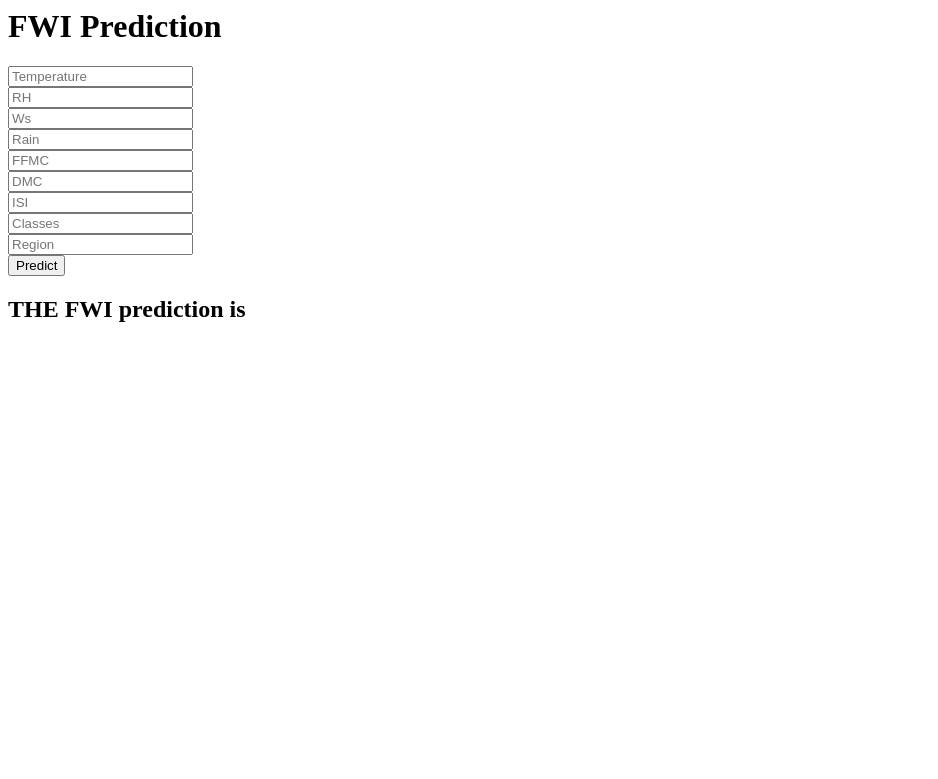
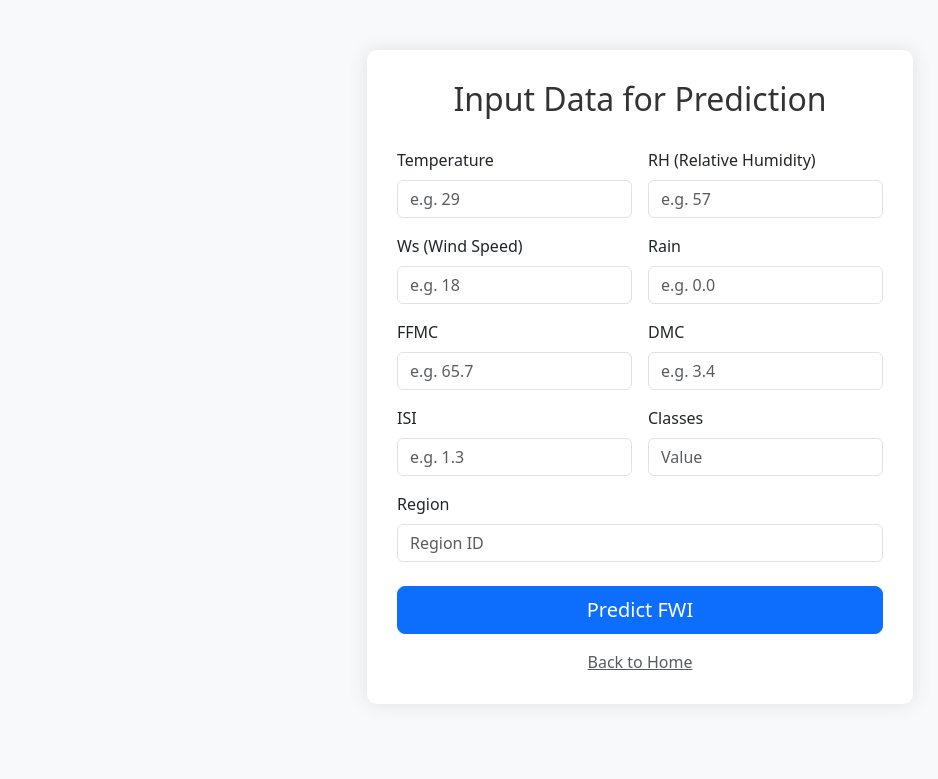
Before and after one commit to SUBHRANILGHOSH07/ALGERIAN-FOREST-FIRES, a Flask app: page /predictdata in a window 1280 px wide. Shown: the top 779 px of the page, without its empty margins (0-938 px from the left). Run offline with Flask 3, Linux system fonts and the light colour scheme; parts of the project's set-up code (start-up, migrations or seed data) failed here and were passed over.

Commit message:
Add files via upload

```diff
--- a/ALGERIAN FOREST FIRES/Ridge,Lasso Regression/application.py
+++ b/ALGERIAN FOREST FIRES/Ridge,Lasso Regression/application.py
@@ -1,25 +1,25 @@
 import pickle
-from flask import Flask,request,jsonify,render_template
+from flask import Flask, request, jsonify, render_template
 import numpy as np
 import pandas as pd
 from sklearn.preprocessing import StandardScaler
 
 application = Flask(__name__)
-app=application
+app = application
 
-
-ridge_model=pickle.load(open('ridge.pkl','rb'))
-standard_scaler=pickle.load(open('scaler.pkl','rb'))
-
+# Load models
+ridge_model = pickle.load(open('ridge.pkl', 'rb'))
+standard_scaler = pickle.load(open('scaler.pkl', 'rb'))
 
 @app.route('/')
 def index():
     return render_template('index.html')
 
-@app.route('/predictdata',methods=['GET','POST'])
+@app.route('/predictdata', methods=['GET', 'POST'])
 def predict_datapoint():
-    if request.method=='POST':
-        Temperature=float(request.form.get('Temperature'))
+    if request.method == 'POST':
+
+        Temperature = float(request.form.get('Temperature'))
         RH = float(request.form.get('RH'))
         Ws = float(request.form.get('Ws'))
         Rain = float(request.form.get('Rain'))
@@ -29,14 +29,14 @@ def predict_datapoint():
         Classes = float(request.form.get('Classes'))
         Region = float(request.form.get('Region'))
 
-        new_data_scaled=standard_scaler.transform([[Temperature,RH,Ws,Rain,FFMC,DMC,ISI,Classes,Region]])
-        result=ridge_model.predict(new_data_scaled)
 
-        return render_template('home.html',result=result[0])
+        new_data_scaled = standard_scaler.transform([[Temperature, RH, Ws, Rain, FFMC, DMC, ISI, Classes, Region]])
+        result = ridge_model.predict(new_data_scaled)
+
+        return render_template('home.html', result=result[0])
 
     else:
         return render_template('home.html')
 
-
-if __name__=="__main__":
+if __name__ == "__main__":
     app.run(host="0.0.0.0")
--- a/ALGERIAN FOREST FIRES/Ridge,Lasso Regression/templates/home.html
+++ b/ALGERIAN FOREST FIRES/Ridge,Lasso Regression/templates/home.html
@@ -1,26 +1,105 @@
-<html>
+<!DOCTYPE html>
+<html lang="en">
+<head>
+    <meta charset="UTF-8">
+    <meta name="viewport" content="width=device-width, initial-scale=1.0">
+    <title>Predict FWI</title>
+    <link href="https://cdn.jsdelivr.net/npm/bootstrap@5.3.0/dist/css/bootstrap.min.css" rel="stylesheet">
+    <style>
+        body {
+            background-color: #f8f9fa;
+        }
+        .form-container {
+            background: white;
+            padding: 30px;
+            border-radius: 10px;
+            box-shadow: 0 0 20px rgba(0,0,0,0.1);
+            margin-top: 50px;
+            margin-bottom: 50px;
+        }
+        .form-header {
+            text-align: center;
+            margin-bottom: 30px;
+            color: #333;
+        }
+        .result-box {
+            background-color: #d4edda;
+            color: #155724;
+            padding: 15px;
+            border-radius: 5px;
+            text-align: center;
+            margin-top: 20px;
+            border: 1px solid #c3e6cb;
+        }
+    </style>
+</head>
 <body>
-    <div class="login">
-       <h1>FWI Prediction</h1>
 
-        <!-- Main Input For Receiving Query to our ML -->
-       <form action="{{ url_for('predict_datapoint')}}" method="post">
-         <input type="text" name="Temperature" placeholder="Temperature" required="required" /><br>
-           <input type="text" name="RH" placeholder="RH" required="required" /><br>
-           <input type="text" name="Ws" placeholder="Ws" required="required" /><br>
-           <input type="text" name="Rain" placeholder="Rain" required="required" /><br>
-           <input type="text" name="FFMC" placeholder="FFMC" required="required" /><br>
-           <input type="text" name="DMC" placeholder="DMC" required="required" /><br>
-           <input type="text" name="ISI" placeholder="ISI" required="required" /><br>
-           <input type="text" name="Classes" placeholder="Classes" required="required" /><br>
-           <input type="text" name="Region" placeholder="Region" required="required" /><br>
+<div class="container">
+    <div class="row justify-content-center">
+        <div class="col-md-8 col-lg-6">
+            <div class="form-container">
+                <h2 class="form-header">Input Data for Prediction</h2>
 
+                <form action="{{ url_for('predict_datapoint')}}" method="post">
+                    <div class="row g-3">
+                        <div class="col-md-6">
+                            <label class="form-label">Temperature</label>
+                            <input type="number" step="any" class="form-control" name="Temperature" placeholder="e.g. 29" required>
+                        </div>
+                        <div class="col-md-6">
+                            <label class="form-label">RH (Relative Humidity)</label>
+                            <input type="number" step="any" class="form-control" name="RH" placeholder="e.g. 57" required>
+                        </div>
+                        <div class="col-md-6">
+                            <label class="form-label">Ws (Wind Speed)</label>
+                            <input type="number" step="any" class="form-control" name="Ws" placeholder="e.g. 18" required>
+                        </div>
+                        <div class="col-md-6">
+                            <label class="form-label">Rain</label>
+                            <input type="number" step="any" class="form-control" name="Rain" placeholder="e.g. 0.0" required>
+                        </div>
 
+                        <div class="col-md-6">
+                            <label class="form-label">FFMC</label>
+                            <input type="number" step="any" class="form-control" name="FFMC" placeholder="e.g. 65.7" required>
+                        </div>
+                        <div class="col-md-6">
+                            <label class="form-label">DMC</label>
+                            <input type="number" step="any" class="form-control" name="DMC" placeholder="e.g. 3.4" required>
+                        </div>
+                        <div class="col-md-6">
+                            <label class="form-label">ISI</label>
+                            <input type="number" step="any" class="form-control" name="ISI" placeholder="e.g. 1.3" required>
+                        </div>
+                        <div class="col-md-6">
+                            <label class="form-label">Classes</label>
+                            <input type="number" step="any" class="form-control" name="Classes" placeholder="Value" required>
+                        </div>
+                        <div class="col-12">
+                            <label class="form-label">Region</label>
+                            <input type="number" step="any" class="form-control" name="Region" placeholder="Region ID" required>
+                        </div>
+                    </div>
 
-           <button type="submit" class="btn btn-primary btn-block btn-large">Predict</button>
-       </form>
-    <h2>
-       THE FWI prediction is {{result}}
-    </h2>
-   <body>
+                    <div class="mt-4 d-grid">
+                        <button type="submit" class="btn btn-primary btn-lg">Predict FWI</button>
+                    </div>
+                </form>
+
+                {% if result is defined and result is not none %}
+                <div class="result-box">
+                    <h4>Prediction Result: {{ result }}</h4>
+                </div>
+                {% endif %}
+
+                <div class="text-center mt-3">
+                    <a href="/" class="text-muted">Back to Home</a>
+                </div>
+            </div>
+        </div>
+    </div>
+</div>
+
+</body>
 </html>
```
Also changed, not shown: ALGERIAN FOREST FIRES/Ridge,Lasso Regression/templates/index.html (+49 -1 lines).
